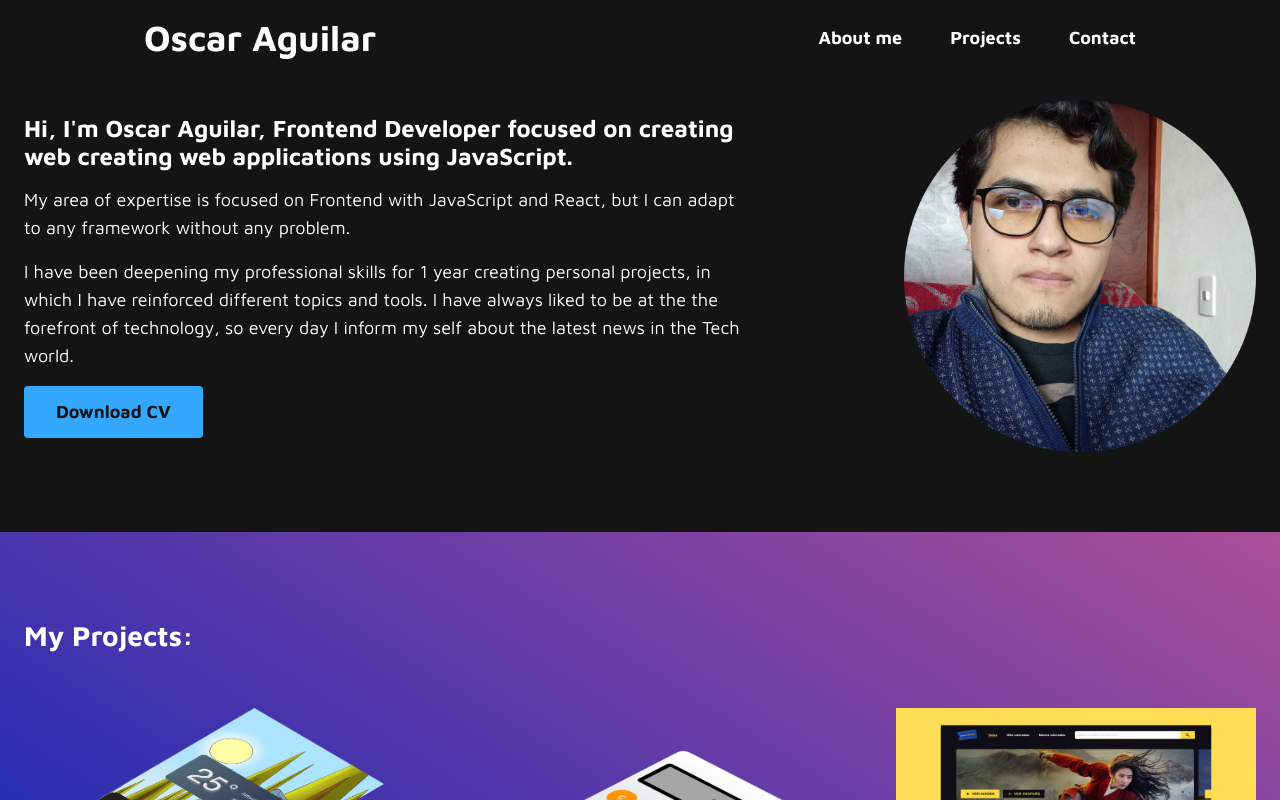
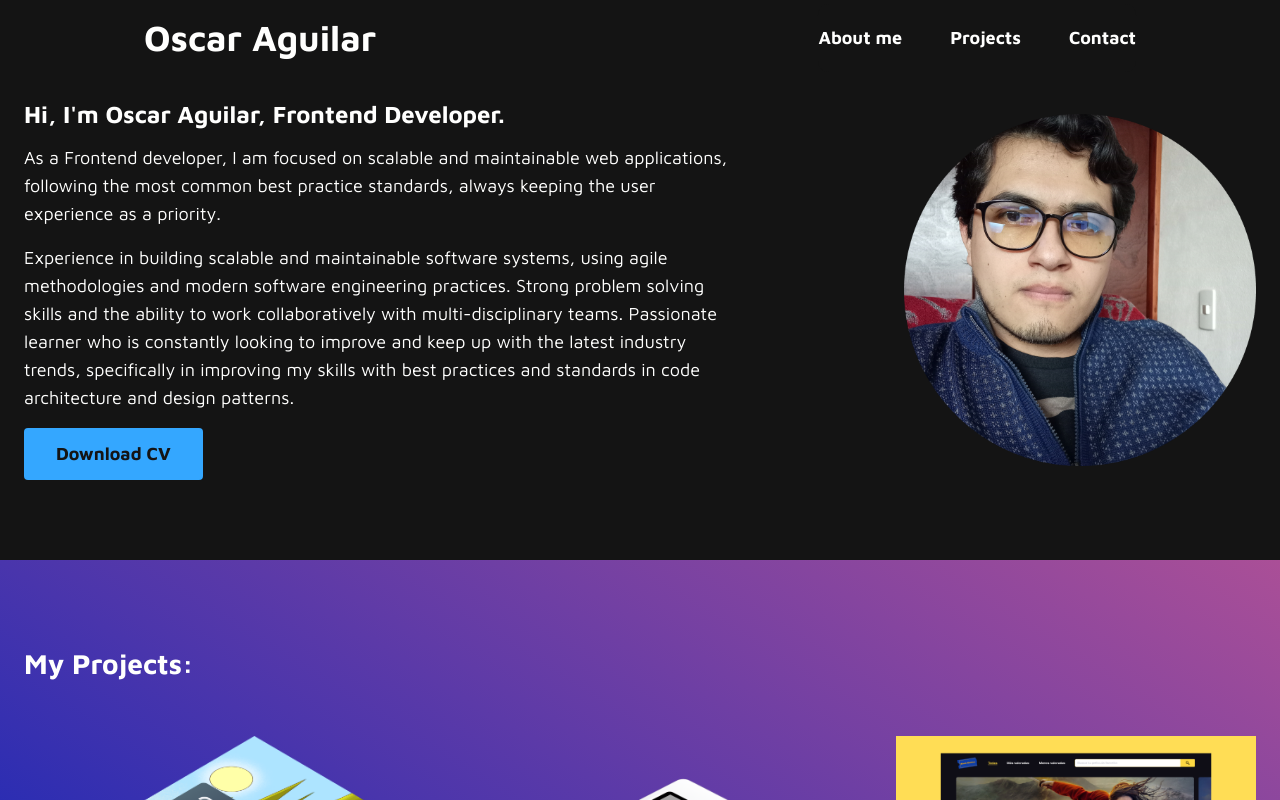
Before and after one commit to OscarAguilarL/portafolio, a React (Create React App) app: page / in a window 1280 px wide. Shown: the top 800 px of the page. Built offline with nearby package versions, Linux system fonts and the light colour scheme.

Commit message:
Update Hero description

```diff
--- a/src/components/Hero/Hero.tsx
+++ b/src/components/Hero/Hero.tsx
@@ -17,24 +17,18 @@ export const Hero = () => {
 
             <div className={styles.heroDescription}>
                 <h4>
-                    Hi, I'm Oscar Aguilar, Frontend Developer focused on creating web creating web applications using JavaScript.
+                    Hi, I'm Oscar Aguilar, Frontend Developer.
                 </h4>
                 <p>
-                    My area of expertise is focused on Frontend with
-                    JavaScript and React, but I can adapt to any
-                    framework without any problem.
+                    As a Frontend developer, I am focused on scalable and maintainable web applications, following the most common best practice standards, always keeping the user experience as a priority.
                 </p>
                 <p>
-                    I have been deepening my professional skills for 1 year
-                    creating personal projects, in which I have reinforced different topics
-                    and tools. I have always liked to be at the
-                    the forefront of technology, so every day I inform my
-                    self about the latest news in the Tech world.
+                    Experience in building scalable and maintainable software systems, using agile methodologies and modern software engineering practices. Strong problem solving skills and the ability to work collaboratively with multi-disciplinary teams. Passionate learner who is constantly looking to improve and keep up with the latest industry trends, specifically in improving my skills with best practices and standards in code architecture and design patterns.
                 </p>
                 <Button
                     text="Download CV"
                     type="primary"
-                    href="https://drive.google.com/file/d/13o62-m8UdTv9ThIx_ALucDzjQRdQTsP7/view?usp=sharing"
+                    href="https://drive.google.com/file/d/1q9hlqfr__2SA1d9cHrmjlFdcc9qONptE/view?usp=sharing"
                     download={true}
                 />
             </div>
```
